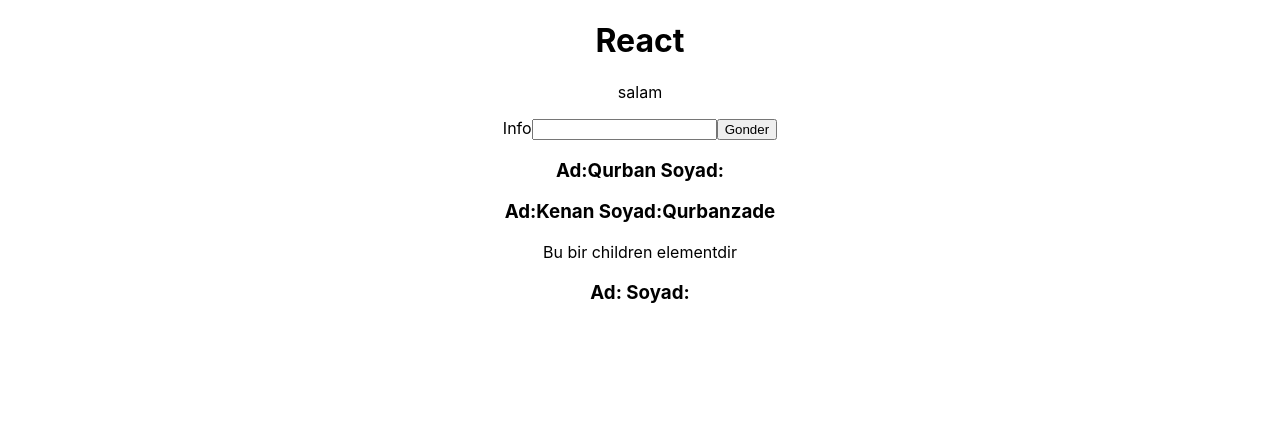
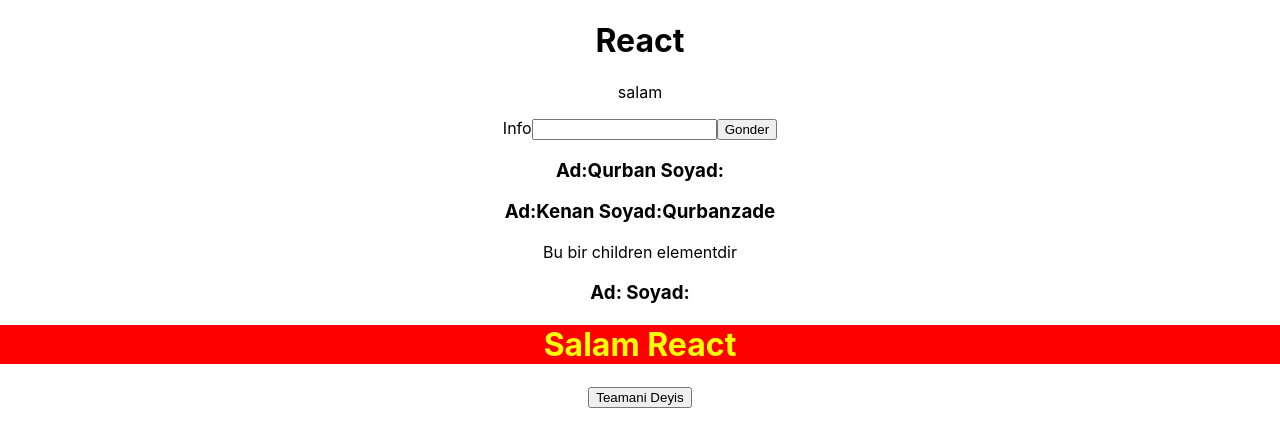
Before and after one commit to gurbangurbanzade/React-Projects, a React (Create React App) app in the folder Exercises/ReactUdemyIA/01MyApp/my-app/: page / in a window 1280 px wide. Shown: the top 446 px of the page. Built offline with nearby package versions, Linux system fonts and the light colour scheme.

Commit message:
State Example

```diff
--- a/Exercises/ReactUdemyIA/01MyApp/my-app/src/App.js
+++ b/Exercises/ReactUdemyIA/01MyApp/my-app/src/App.js
@@ -2,6 +2,7 @@
 import Salamla from "./Components/Salamla";
 import Form from "./Components/Form";
 import Kimlik from "./Components/Kimlik";
+import Tema from "./Components/Tema";
 
 function App() {
   return (
@@ -13,6 +14,7 @@
       <Kimlik>
         <p>Bu bir children elementdir</p>
       </Kimlik>
+      <Tema />
     </div>
   );
 }
--- /dev/null
+++ b/Exercises/ReactUdemyIA/01MyApp/my-app/src/Components/Tema.js
@@ -0,0 +1,29 @@
+import React, { Component } from "react";
+
+export class Tema extends Component {
+  constructor() {
+    super();
+    this.state = {
+      bg: "red",
+      color: "yellow",
+    };
+  }
+  rengiDeyis() {
+    this.setState({
+      bg: "blue",
+      color: "white",
+    });
+  }
+  render() {
+    return (
+      <div>
+        <h1 style={{ color: this.state.color, backgroundColor: this.state.bg }}>
+          Salam React
+        </h1>
+        <button onClick={() => this.rengiDeyis()}>Teamani Deyis</button>
+      </div>
+    );
+  }
+}
+
+export default Tema;
```
